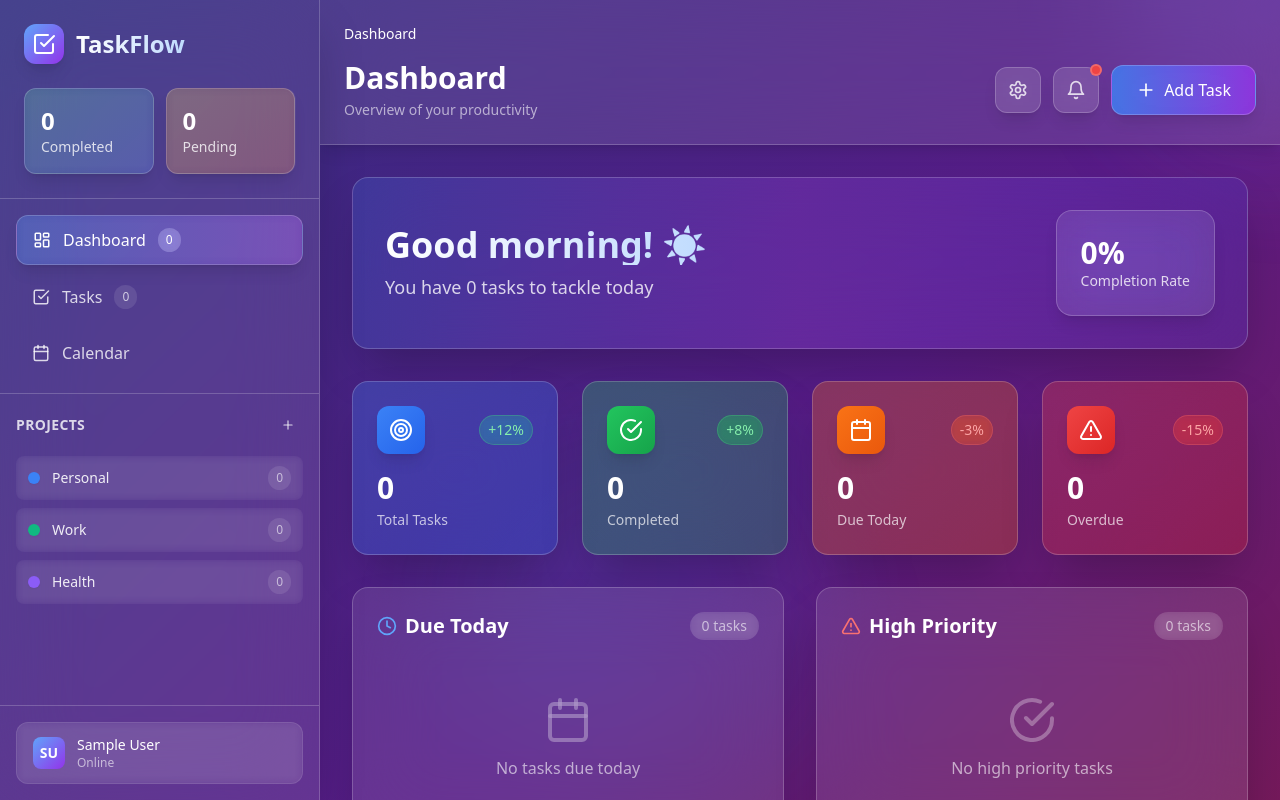
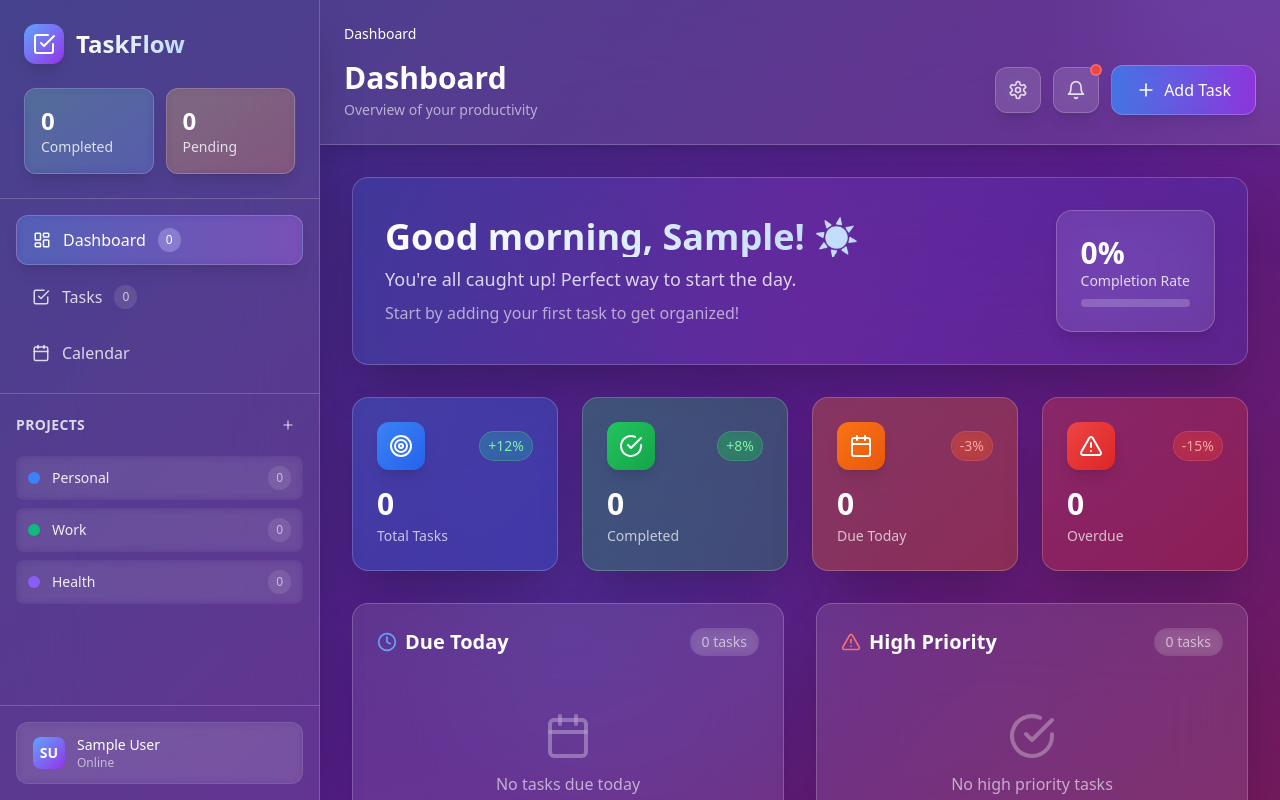
Before and after one commit to OscarNii/TaskPlanApp, a React (Vite) app: page / in a window 1280 px wide. Shown: the top 800 px of the page. Built offline with nearby package versions, Linux system fonts and the light colour scheme; sample sign-in values are in the browser's storage.

Commit message:
Add personalized time-based greetings with user name

```diff
--- a/src/components/Dashboard.tsx
+++ b/src/components/Dashboard.tsx
@@ -1,5 +1,6 @@
 import React from 'react';
 import { useTask } from '../contexts/TaskContext';
+import { useAuth } from '../contexts/AuthContext';
 import TaskCard from './TaskCard';
 import StatsCard from './StatsCard';
 import {
@@ -13,6 +14,7 @@ import {
 
 const Dashboard: React.FC = () => {
   const { getFilteredTasks, getTaskStats, tasks } = useTask();
+  const { user, profile } = useAuth();
   const filteredTasks = getFilteredTasks();
   const stats = getTaskStats();
 
@@ -32,33 +34,75 @@ const Dashboard: React.FC = () => {
 
   const completionRate = stats.total > 0 ? Math.round((stats.completed / stats.total) * 100) : 0;
 
-  // Function to get time-based greeting
+  // Get user's first name for personalization
+  const getFirstName = () => {
+    if (!user || !profile) return 'there';
+    const fullName = profile.name || user.name || 'User';
+    return fullName.split(' ')[0];
+  };
+
+  // Function to get time-based greeting with user name
   const getTimeBasedGreeting = () => {
     const currentHour = new Date().getHours();
+    const firstName = getFirstName();
 
     if (currentHour >= 5 && currentHour < 12) {
-      return 'Good morning! ☀️';
+      return `Good morning, ${firstName}! ☀️`;
     } else if (currentHour >= 12 && currentHour < 17) {
-      return 'Good afternoon! 🌤️';
+      return `Good afternoon, ${firstName}! 🌤️`;
     } else if (currentHour >= 17 && currentHour < 21) {
-      return 'Good evening! 🌅';
+      return `Good evening, ${firstName}! 🌅`;
     } else {
-      return 'Good night! 🌙';
+      return `Good night, ${firstName}! 🌙`;
     }
   };
 
-  // Function to get time-based message
+  // Function to get time-based message with user context
   const getTimeBasedMessage = () => {
     const currentHour = new Date().getHours();
+    const firstName = getFirstName();
+
+    if (stats.pending === 0) {
+      if (currentHour >= 5 && currentHour < 12) {
+        return `You're all caught up! Perfect way to start the day.`;
+      } else if (currentHour >= 12 && currentHour < 17) {
+        return `Excellent work! You've completed all your tasks.`;
+      } else if (currentHour >= 17 && currentHour < 21) {
+        return `Amazing! You've finished everything for today.`;
+      } else {
+        return `Well done! You can rest easy tonight.`;
+      }
+    }
 
     if (currentHour >= 5 && currentHour < 12) {
-      return `You have ${stats.pending} tasks to tackle today`;
+      return `Ready to tackle ${stats.pending} task${stats.pending !== 1 ? 's' : ''} today? Let's make it productive!`;
     } else if (currentHour >= 12 && currentHour < 17) {
-      return `You have ${stats.pending} tasks remaining for today`;
+      return `You have ${stats.pending} task${stats.pending !== 1 ? 's' : ''} remaining. Keep up the momentum!`;
     } else if (currentHour >= 17 && currentHour < 21) {
-      return `You have ${stats.pending} tasks to wrap up`;
+      return `${stats.pending} task${stats.pending !== 1 ? 's' : ''} left to wrap up. You're almost there!`;
     } else {
-      return `You have ${stats.pending} tasks for tomorrow`;
+      return `${stats.pending} task${stats.pending !== 1 ? 's' : ''} for tomorrow. Rest well and tackle them fresh!`;
+    }
+  };
+
+  // Function to get motivational subtitle based on completion rate
+  const getMotivationalSubtitle = () => {
+    if (stats.total === 0) {
+      return "Start by adding your first task to get organized!";
+    }
+
+    if (completionRate === 100) {
+      return "🎉 Perfect! You've completed everything!";
+    } else if (completionRate >= 80) {
+      return "🔥 You're on fire! Almost there!";
+    } else if (completionRate >= 60) {
+      return "💪 Great progress! Keep it up!";
+    } else if (completionRate >= 40) {
+      return "📈 You're making steady progress!";
+    } else if (completionRate >= 20) {
+      return "🚀 Good start! Let's build momentum!";
+    } else {
+      return "✨ Every journey begins with a single step!";
     }
   };
 
@@ -71,12 +115,19 @@ const Dashboard: React.FC = () => {
             <h1 className="text-4xl font-bold mb-2 bg-gradient-to-r from-white to-blue-200 bg-clip-text text-transparent">
               {getTimeBasedGreeting()}
             </h1>
-            <p className="text-white/80 text-lg">{getTimeBasedMessage()}</p>
+            <p className="text-white/80 text-lg mb-2">{getTimeBasedMessage()}</p>
+            <p className="text-white/60 text-base">{getMotivationalSubtitle()}</p>
           </div>
           <div className="hidden sm:block">
             <div className="bg-white/10 backdrop-blur-xl rounded-2xl p-6 border border-white/20 shadow-lg">
               <div className="text-3xl font-bold text-white">{completionRate}%</div>
               <div className="text-sm text-white/80">Completion Rate</div>
+              <div className="w-full bg-white/20 rounded-full h-2 mt-2">
+                <div
+                  className="bg-gradient-to-r from-blue-400 to-purple-500 h-2 rounded-full transition-all duration-500"
+                  style={{ width: `${completionRate}%` }}
+                ></div>
+              </div>
             </div>
           </div>
         </div>
@@ -124,7 +175,7 @@ const Dashboard: React.FC = () => {
               Due Today
             </h2>
             <span className="text-sm text-white/60 bg-white/10 px-3 py-1 rounded-full backdrop-blur-sm">
-              {todayTasks.length} tasks
+              {todayTasks.length} task{todayTasks.length !== 1 ? 's' : ''}
             </span>
           </div>
           <div className="space-y-3 max-h-80 overflow-y-auto">
@@ -136,6 +187,7 @@ const Dashboard: React.FC = () => {
               <div className="text-center py-8 text-white/60">
                 <Calendar className="w-12 h-12 mx-auto mb-3 opacity-50" />
                 <p>No tasks due today</p>
+                <p className="text-sm mt-1">Enjoy your free time! 🎉</p>
               </div>
             )}
           </div>
@@ -149,7 +201,7 @@ const Dashboard: React.FC = () => {
               High Priority
             </h2>
             <span className="text-sm text-white/60 bg-white/10 px-3 py-1 rounded-full backdrop-blur-sm">
-              {highPriorityTasks.length} tasks
+              {highPriorityTasks.length} task{highPriorityTasks.length !== 1 ? 's' : ''}
             </span>
           </div>
           <div className="space-y-3 max-h-80 overflow-y-auto">
@@ -161,6 +213,7 @@ const Dashboard: React.FC = () => {
               <div className="text-center py-8 text-white/60">
                 <CheckCircle className="w-12 h-12 mx-auto mb-3 opacity-50" />
                 <p>No high priority tasks</p>
+                <p className="text-sm mt-1">You're managing priorities well! 👍</p>
               </div>
             )}
           </div>
@@ -175,7 +228,7 @@ const Dashboard: React.FC = () => {
             All Tasks
           </h2>
           <span className="text-sm text-white/60 bg-white/10 px-3 py-1 rounded-full backdrop-blur-sm">
-            {filteredTasks.length} tasks
+            {filteredTasks.length} task{filteredTasks.length !== 1 ? 's' : ''}
           </span>
         </div>
         <div className="space-y-3 max-h-96 overflow-y-auto">
@@ -187,7 +240,7 @@ const Dashboard: React.FC = () => {
             <div className="text-center py-12 text-white/60">
               <CheckCircle className="w-16 h-16 mx-auto mb-4 opacity-50" />
               <p className="text-lg">No tasks found</p>
-              <p className="text-sm">Try adjusting your filters or add a new task</p>
+              <p className="text-sm">Try adjusting your filters or add a new task to get started</p>
             </div>
           )}
         </div>
```
